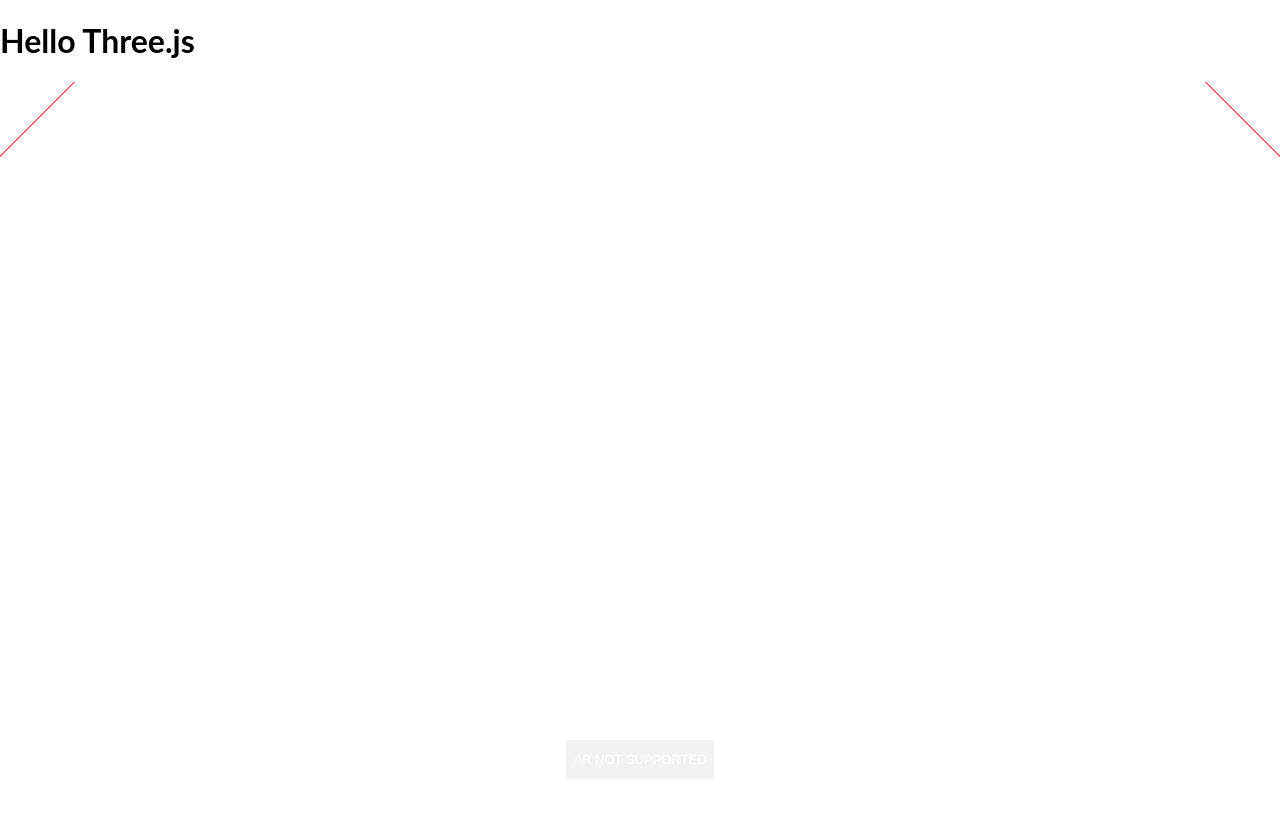
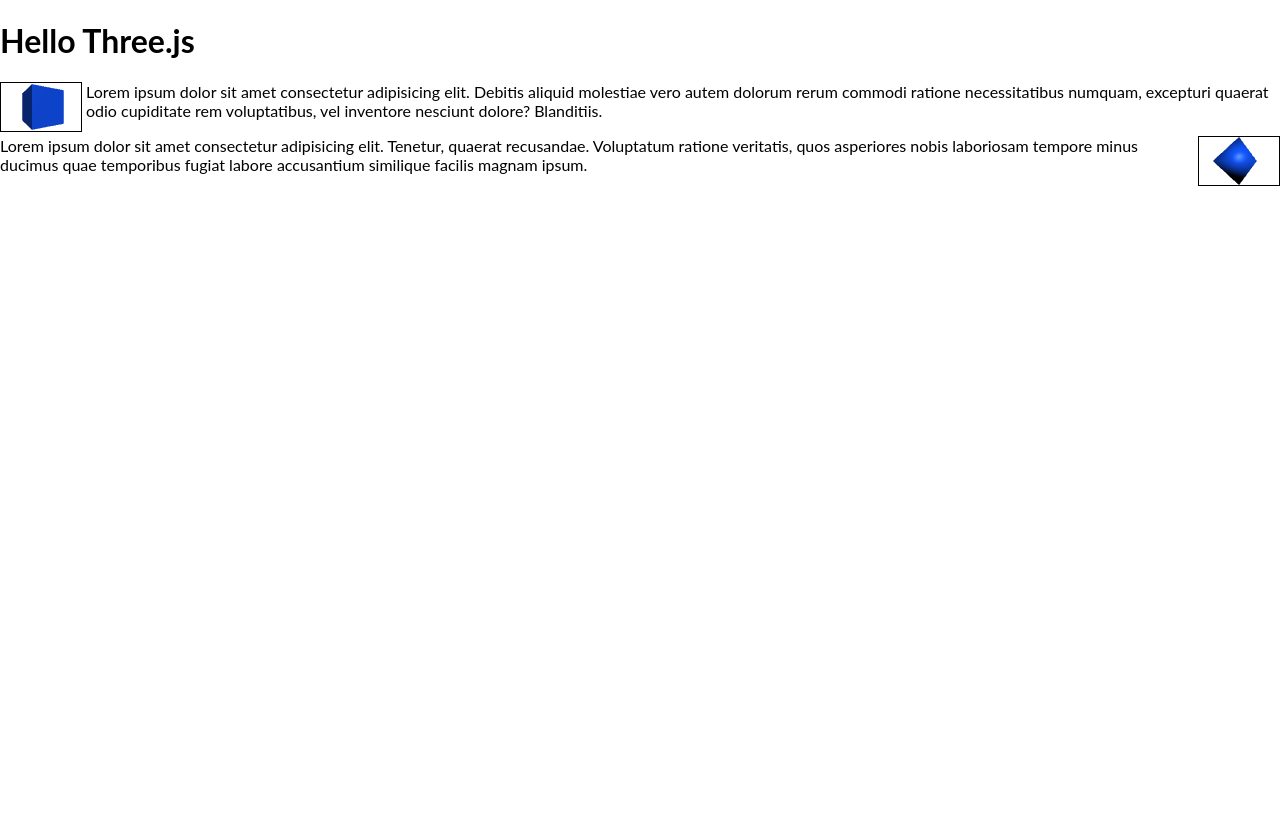
Before and after one commit to Chaymaa02/Hello_three.js, a website built with Vite: page index.html in a window 1280 px wide. Built offline with nearby package versions, Linux system fonts and the light colour scheme.

Commit message:
mutiple scenes

```diff
--- a/index.html
+++ b/index.html
@@ -9,7 +9,16 @@
 <body>
     <h1>Hello Three.js</h1>
 
-    <div class="container"></div>
+    <canvas id="c"></canvas>
+    <p>
+        <span id="box" class="diagram left"></span>
+        Lorem ipsum dolor sit amet consectetur adipisicing elit. Debitis aliquid molestiae vero autem dolorum rerum commodi ratione necessitatibus numquam, excepturi quaerat odio cupiditate rem voluptatibus, vel inventore nesciunt dolore? Blanditiis.
+    </p>
+    <p>
+        <span id="pyramid" class="diagram right"></span>
+        Lorem ipsum dolor sit amet consectetur adipisicing elit. Tenetur, quaerat recusandae. Voluptatum ratione veritatis, quos asperiores nobis laboriosam tempore minus ducimus quae temporibus fugiat labore accusantium similique facilis magnam ipsum.
+    </p>
+
 
     <script type="module" src="./script.js"></script>
 
--- a/script.js
+++ b/script.js
@@ -1,72 +1,112 @@
 import * as THREE from 'three';
 import {OrbitControls} from 'three/addons/controls/OrbitControls.js';
 import {ARButton} from 'three/addons/webxr/ARButton.js';
+import {TrackballControls} from 'three/addons/controls/TrackballControls.js';
 
 
-let camera, scene, renderer;
-let container;
 
-init();
-animate();
+const canvas = document.querySelector('#c');
+const renderer = new THREE.WebGLRenderer({antialias: true, canvas, alpha: true});
+
+const makescene = (object, elem) =>
+{
+  const scene = new THREE.Scene()
+  //add camera
+  const camera = new THREE.PerspectiveCamera(45, 2, 0.1, 5)
+  camera.position.set(0, 0, 2)
+  scene.add(camera)
+  //add object
+  scene.add(object)
+  //add light
+  const light = new THREE.DirectionalLight(0xffffff, 1)
+  light.position.set(0, 2, 4)
+  scene.add(light)
+  //add constrols
+  const controls = new TrackballControls(camera, renderer.domElement);
+  controls.noZoom = true;
+  controls.noPan = true;
+
+  return {scene, camera, object, elem, controls}
+}
 
 
-function init() {
-    container = document.querySelector('.container');
+  const geometry1 = new THREE.BoxGeometry(1)
+  const material = new THREE.MeshPhongMaterial({color: 0x1155ff})
+  const object1 = new THREE.Mesh(geometry1, material)
 
-    //renderer
-    renderer = new THREE.WebGLRenderer( { antialias: true, alpha:true } );
-    renderer.setPixelRatio( window.devicePixelRatio );
-    renderer.setSize( window.innerWidth, window.innerHeight );
-    renderer.toneMapping = THREE.ACESFilmicToneMapping;
-    renderer.toneMappingExposure = 1;
-    renderer.outputEncoding = THREE.sRGBEncoding;
-    container.appendChild(renderer.domElement);
+  const geometry2 = new THREE.SphereGeometry(0.8, 4, 2)
+  const object2 = new THREE.Mesh(geometry2, material)
 
-    //AR addition
-    renderer.xr.enabled = true;
-    document.body.appendChild( ARButton.createButton( renderer ) );
+  const sceneInfo1 = makescene(object1, document.querySelector('#box'))
+  const sceneInfo2 = makescene(object2, document.querySelector('#pyramid'))
 
-    //camera
-    camera = new THREE.PerspectiveCamera( 45, window.innerWidth / window.innerHeight, 1, 20 );
-    camera.position.set( 0, 0, 10);
 
-    //scene and environment
-    scene = new THREE.Scene();
+function renderSceneInfo(sceneInfo) {
+  const {scene, camera, object, elem, controls} = sceneInfo;
 
-    window.addEventListener( 'resize', onWindowResize );
+  // get the viewport relative position of this element
+  const {left, right, top, bottom, width, height} =
+      elem.getBoundingClientRect();
 
-    //objects
-    const material = new THREE.LineBasicMaterial({color: 'rgb(255,0,0)'});
+  const isOffscreen =
+      bottom < 0 ||
+      top > renderer.domElement.clientHeight ||
+      right < 0 ||
+      left > renderer.domElement.clientWidth;
 
-    const points = [];
-    points.push( new THREE.Vector3( - 10, 0, 0 ) );
-    points.push( new THREE.Vector3( 0, 10, 0 ) );
-    points.push( new THREE.Vector3( 10, 0, 0 ) );
-    const geometry = new THREE.BufferGeometry().setFromPoints(points);
+  sceneInfo1.controls.handleResize();
+  sceneInfo1.controls.update();
 
-    const mesh = new THREE.Line(geometry, material);
+  if (isOffscreen) {
+    return;
+  }
 
-    scene.add(mesh);
-    // render();
+  camera.aspect = width / height;
+  camera.updateProjectionMatrix();
 
-    //controls
-    const controls = new OrbitControls(camera, container);
-    controls.target.set(0,0,0);
-    controls.update();
+  const positiveYUpBottom =  renderer.domElement.clientHeight - bottom;
+  renderer.setScissor(left, positiveYUpBottom, width, height);
+  renderer.setViewport(left, positiveYUpBottom, width, height);
 
+  renderer.render(scene, camera);
 }
 
-function onWindowResize() {
-  camera.aspect = window.innerWidth / window.innerHeight;
-  camera.updateProjectionMatrix();
-  renderer.setSize( window.innerWidth, window.innerHeight );
+function render(time) {
+  time *= 0.001;
+
+  resizeRendererToDisplaySize(renderer);
+
+  renderer.setScissorTest(false);
+  renderer.clear(true, true);
+  renderer.setScissorTest(true);
+
+  sceneInfo1.object.rotation.y = time * .1;
+  sceneInfo2.object.rotation.y = time * .1;
+
+  const transform = `translateY(${window.scrollY}px)`;
+  renderer.domElement.style.transform = transform;
+
+  sceneInfo1.controls.handleResize();
+  sceneInfo1.controls.update();
+
+  sceneInfo1.camera.updateProjectionMatrix();
+
+  renderSceneInfo(sceneInfo1);
+  renderSceneInfo(sceneInfo2);
+
+  requestAnimationFrame(render);
 }
 
-function animate() {
-  renderer.setAnimationLoop(render);
+
+function resizeRendererToDisplaySize(renderer) {
+  const canvas = renderer.domElement;
+  const width = canvas.clientWidth;
+  const height = canvas.clientHeight;
+  const needResize = canvas.width !== width || canvas.height !== height;
+  if (needResize) {
+    renderer.setSize(width, height, false);
+  }
+  return needResize;
 }
 
-function render() {
-  renderer.render( scene, camera );
-  // requestAnimationFrame(render);
-}
+requestAnimationFrame(render);
--- a/style.css
+++ b/style.css
@@ -4,10 +4,26 @@
   font-family: "Lato", sans-serif;
 }
 
-.container {
+#c {
+  position: absolute;
   left: 0;
   top: 0;
   width: 100%;
   height: 100%;
-  display: flex;
+  display: block;
+  z-index: -1;
 }
+.diagram {
+  display: inline-block;
+  width: 5em;
+  height: 3em;
+  border: 1px solid black;
+}
+.left {
+  float: left;
+  margin-right: .25em;
+}
+.right {
+  float: right;
+  margin-left: .25em;
+}
```
